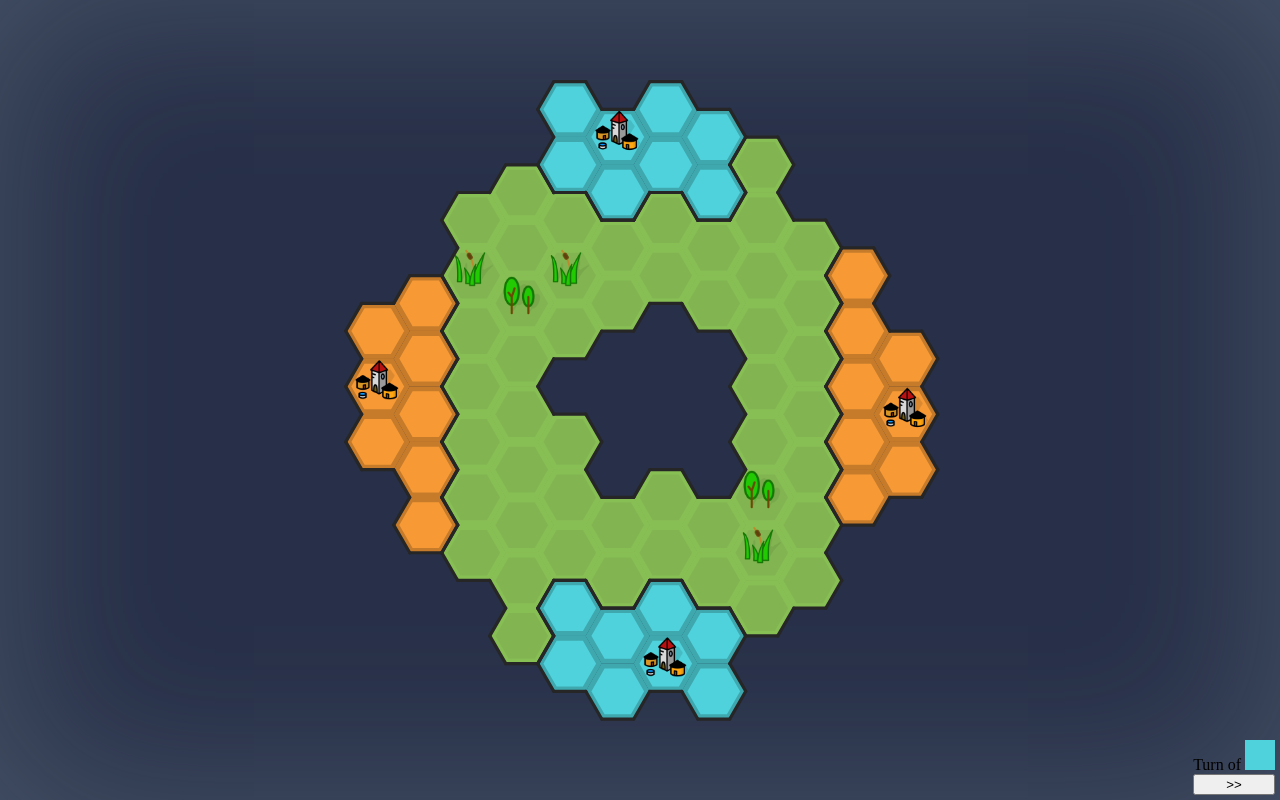
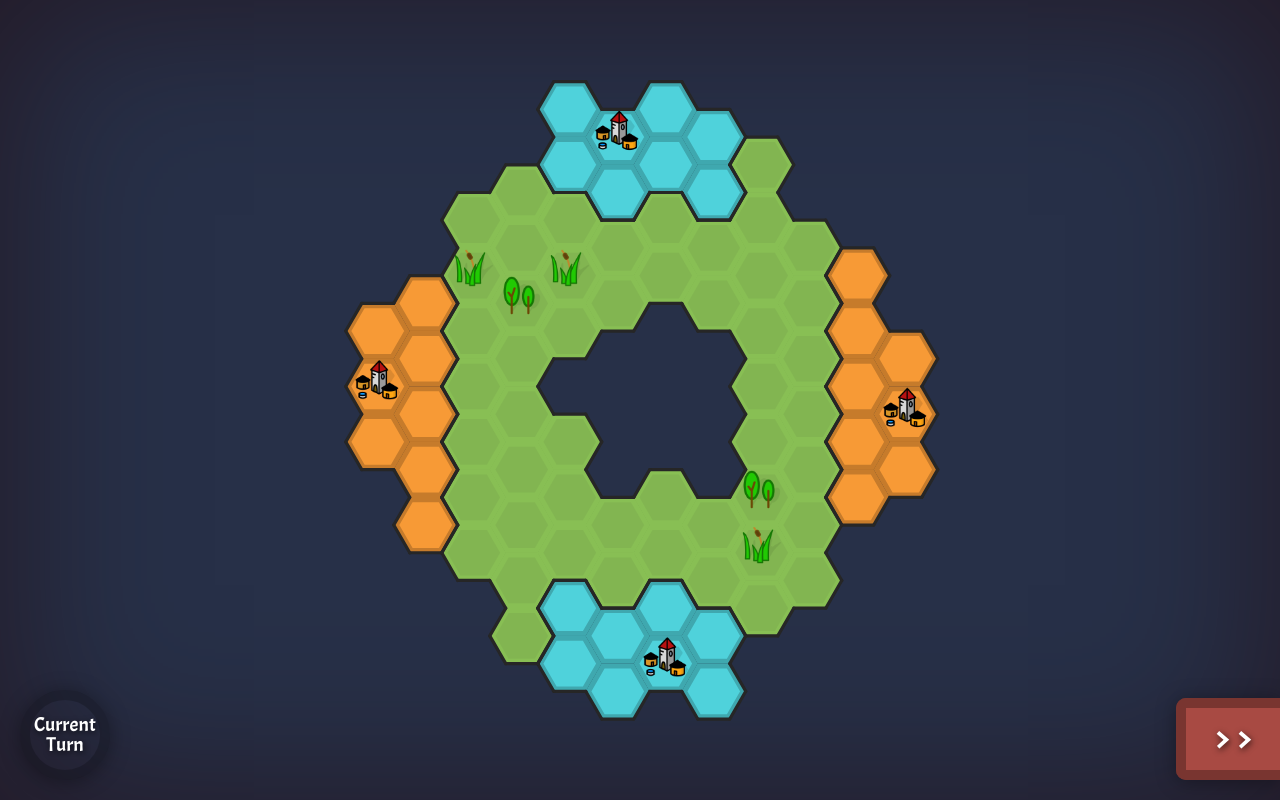
Before and after one commit to henriquecolini/web-yoy, a plain HTML site: page index.html in a window 1280 px wide. Drawn offline with Linux system fonts and the light colour scheme.

Commit message:
Cool style changes

```diff
--- a/index.html
+++ b/index.html
@@ -2,6 +2,7 @@
 <html lang="en">
 <head>
 	<meta charset="UTF-8">
+	<link href="https://fonts.googleapis.com/css?family=Acme|Open+Sans&display=swap" rel="stylesheet">
 	<!-- <meta name="viewport" content="width=device-width, initial-scale=1.0"> -->
 	<link rel="stylesheet" href="build/style/main.css">
 	<script data-main="build/main" src="require.js"></script>
@@ -10,11 +11,14 @@
 	<body>
 		<span id="fps"></span>
 		<canvas id="canvas"></canvas>
+		<div id="indicator_wrapper">
+			<div id="team_indicator">
+				<h1>Current</h1>
+				<h1>Turn</h1>
+			</div>
+		</div>
 		<div id="next_turn_wrapper">
-			<div>
-				Turn of <span id="team_indicator"></span>
-			</div>
-			<button id="next_turn">>></button>
+			<button id="next_turn">> ></button>
 		</div>
 	</body>
 </html>
--- a/src/style/main.scss
+++ b/src/style/main.scss
@@ -1,3 +1,7 @@
+* {
+	box-sizing: border-box;
+}
+
 body, html {
 	margin: 0;
 	padding: 0;
@@ -11,27 +15,82 @@ body {
 	justify-content: center;
 	align-items: center;
 	background: #273048;
-    box-shadow: inset 0 0 180px 0 rgba(212, 237, 245, 0.19);
+	box-shadow: inset 0 0 180px 0 rgba(31, 0, 0, 0.51);
+	font-family: "Acme", sans-serif;
 }
 
 #fps {
 	position: fixed;
 	top: 5px;
-	left: 5px;
+	right: 5px;
 	color: white;
-	font-family: sans-serif;
+	font-family: monospace;
+	text-shadow: 1px 1px 3px rgb(0, 0, 0);
 }
 
 #next_turn_wrapper {
 	position: fixed;
-	bottom: 5px;
-	right: 5px;
-	#team_indicator {
-		width: 30px;
-		height: 30px;
-		display: inline-block;
-	}
+	bottom: 0;
+	right: 0;
+	display: flex;
+	flex-direction: column;
 	button {
-		width: 100%;
+		display: block;
+		outline: none;
+		margin: 20px 0 20px 20px;
+		font: 40px "Acme", sans-serif;
+		padding: 0.1em 0.7em 0.2em 0.7em;
+		background: #a84a43;
+		color: white;
+		border: 10px solid #793530;
+		border-right: none;
+		border-radius: 10px 0 0 10px;
+		cursor: pointer;
+		transition: padding 0.1s;
+		text-shadow: 1px 2px 6px rgb(0, 0, 0, 0.7);
+		box-shadow: 0px 2px 20px 0px rgba(0, 0, 0, 0.34);
+		&:hover {
+			padding-right: 1.4em;
+		}
 	}
 }
+
+#indicator_wrapper {
+	position: fixed;
+	bottom: 0px;
+	left: 0;
+	display: flex;
+	flex-direction: column;
+	#team_indicator {
+		width: 90px;
+		height: 90px;
+		display: flex;
+		flex-direction: column;
+		justify-content: center;
+		align-items: center;
+		border-radius: 50%;
+		border: 10px solid rgba(0, 0, 0, 0.2);
+		margin: 20px;
+		box-shadow: 0px 2px 20px 0px rgba(0, 0, 0, 0.34);
+		transition: background-color 0.3s;
+		animation: bobbing 5s infinite;
+		h1 {
+			font-weight: normal;
+			font-size: 20px;
+			color: white;
+			margin: 0px;
+			padding: 0;
+			text-align: center;
+			text-shadow: 1px 2px 6px rgb(0, 0, 0, 0.7);
+			line-height: 1;
+			user-select: none;
+		}
+	}
+	@keyframes bobbing {
+		0% { transform: scale(1);}
+		25% { transform: scale(1.1) rotate(-10deg);}
+		50% { transform: scale(1);}
+		75% { transform: scale(1.1) rotate(6deg);}
+		100% { transform: scale(1);}
+	}
+}
```
Also changed, not shown: build/style/main.css, 1 other file.
